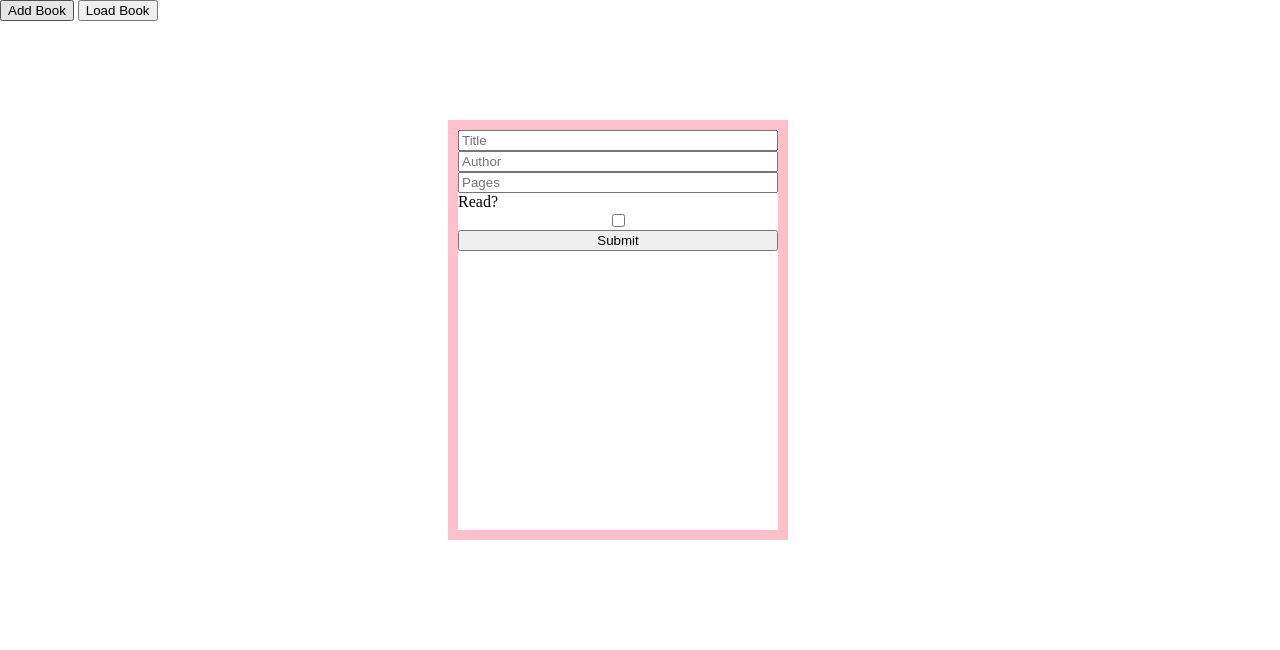
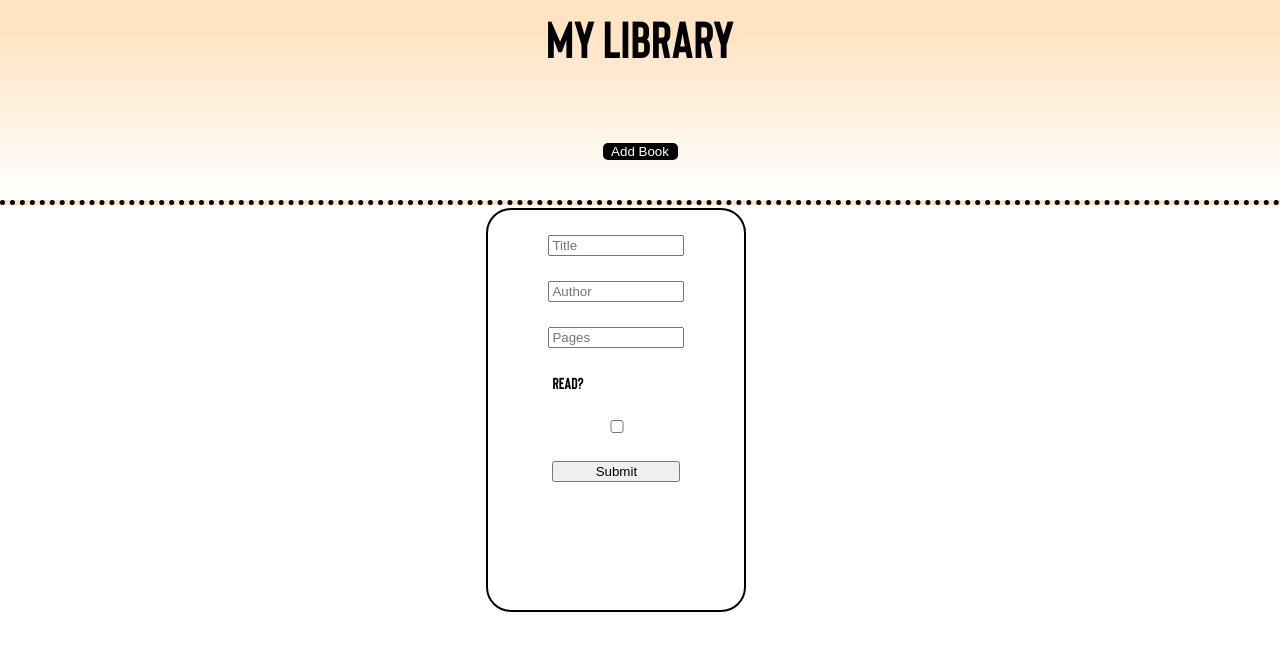
Before and after one commit to FFerreirinha/library, a plain HTML site: page index.html in a window 1280 px wide. Both pictures are taken after a click on the button "Add Book". Drawn offline with Linux system fonts and the light colour scheme.

Commit message:
Structure main display
Began implementing structural and cosmetic changes to display where book cards will be displayed.

```diff
--- a/index.html
+++ b/index.html
@@ -9,18 +9,17 @@
 </head>
 <body>
     <div class="header">
+        <header id="title">My Library</header>
         <button id="addbook">Add Book</button>
-        <button id="loadbook">Load Book</button>
-
     </div>
     <div class="main-content">
         <div id="display"></div>
     </div>
     <div id="add-book-modal">
         <form id="add-book-form">
-            <input type="text" placeholder="Title" id="title" name="title" required>
-            <input type="text" placeholder="Author" id="author" name="author" required>
-            <input type="number" placeholder="Pages" id="pages" name="pages" required>
+            <input type="text" placeholder="Title" id="book-title" name="title" required>
+            <input type="text" placeholder="Author" id="book-author" name="author" required>
+            <input type="number" placeholder="Pages" id="book-pages" name="pages" required>
             <label for="read">Read?</label>
             <input type="checkbox" id="read" name="read">
             <button type="button" id="submit-button">Submit</button>
--- a/script.js
+++ b/script.js
@@ -1,14 +1,13 @@
 let myBooks = [];
 
 let addBook = document.getElementById("addbook");
-let loadBook = document.getElementById("loadbook")
 let display = document.getElementById("display");
 let submitButton = document.getElementById("submit-button");
 let addBookModal = document.getElementById("add-book-modal");
 let addBookForm = document.getElementById("add-book-form");
-let title = document.getElementById("title");
-let author = document.getElementById("author");
-let pages = document.getElementById("pages");
+let title = document.getElementById("book-title");
+let author = document.getElementById("book-author");
+let pages = document.getElementById("book-pages");
 let read = document.getElementById("read");
 
 function Book(title, author, pages, read) {
@@ -48,7 +47,6 @@ function loadLibrary() {
 addBook.addEventListener("click", () => {
   addBookModal.classList.add("active");
 });
-loadBook.addEventListener("click", () => {loadLibrary()});
 
 submitButton.addEventListener("click", () => {
   //Checks if form is properly filled out before running rest of function
@@ -64,8 +62,9 @@ submitButton.addEventListener("click", () => {
 
     //Making add book modal not active
     addBookModal.classList.remove("active");
+
+    loadLibrary();
   }
 })
 
-
 theHobbit = new Book("The Hobbit", "J.R.R. Tolkien", 295, "Not Read");
--- a/styles.css
+++ b/styles.css
@@ -1,40 +1,103 @@
+@font-face {
+    font-family: Bison;
+    src: url(fonts/Bison-Bold.ttf) format("opentype");
+    font-weight: bold;
+}
+
 body {
     margin: 0;
+
+    font-family: Bison, Helvetica;
 }
 
 .header {
+    display: flex;
+    justify-content: center;
+    align-items: center;
+    flex-direction: column;
+    gap: 75px;
+
     position: absolute;
+
+    width: 100vw;
+    height: 25vh;
+
+    background: linear-gradient(0deg, rgba(255,255,255,1) 0%, rgba(255,228,196,1) 83%);
+
+    border-bottom: 5px dotted black;
+}
+
+#title {
+    padding-top: 15px;
+    font-size: 3.25em;
+}
+
+#addbook {
+    height: 150px;
+    width: 75px;
+
+    border-radius: 5px;
+    border: 0;
+
+    margin-bottom: 50px;
+
+    background-color: black;
+    color: white;
 }
 
 .main-content {
-    position: absolute;
+    padding-top: 255px;
+    padding-left: 10px;
+    padding-right: 10px;
+
+    height: 75vh;
+    width: 100vw;
 }
 
 #add-book-modal {
     margin: 0;
-    height: 50vh;
-    width: 25vw;
 
     opacity: 0;
 
-    position: fixed;
+    height: 0vh;
+    width: 0vw;
 
-    left: 35vw;
-    top: 15vh;
-
-    border: pink 10px solid;
+    border: black 2px solid;
+    border-radius: 25px;
 }
 
 .active {
     opacity: 1 !important;
+    height: 50vh !important;
+    width: 20vw !important;
+    position: fixed;
+
+    left: 38vw;
+    top: 26vh;
 }
 
 form {
     display: flex;
-    justify-content: left;
+    align-items: center;
+    gap: 25px;
     flex-direction: column;
 }
 
-#read-slider {
-    height: 2vh;
+form > * {
+    width: 50%;
 }
+
+#book-title {
+    margin-top: 25px;
+}
+
+#display {
+    display: flex;
+    justify-content: left;
+    gap: 50px;
+    flex-direction: row;
+}
+
+.book-card {
+    border: 5px brown solid;
+}
```
Also changed, not shown: fonts/Bison-Bold.ttf (added).
